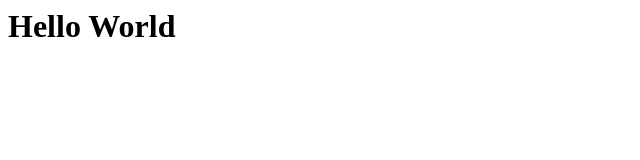
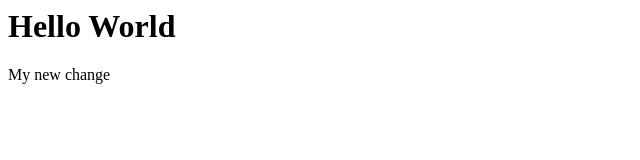
Before and after one commit to redwhitehot/Git-Practice, a plain HTML site: page index.html in a window 1280 px wide. Shown: the full height of the page, 0-640 px from the left. Drawn offline with Linux system fonts and the light colour scheme.

Commit message:
Add a new paragraph

```diff
--- a/index.html
+++ b/index.html
@@ -1 +1,3 @@
 <h1>Hello World</h1>
+
+<p>My new change</p>
```
